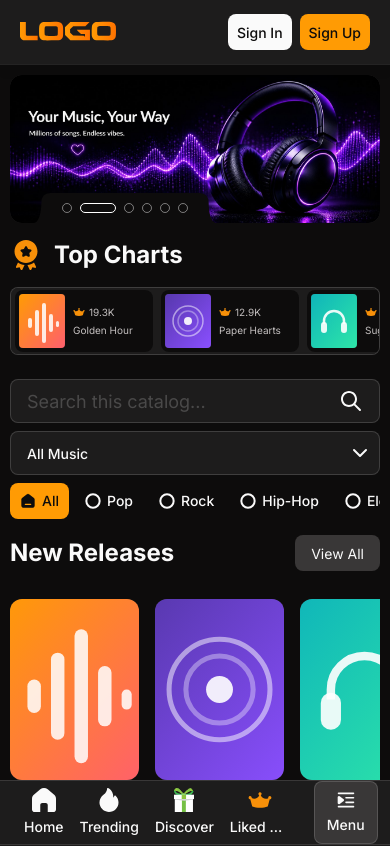
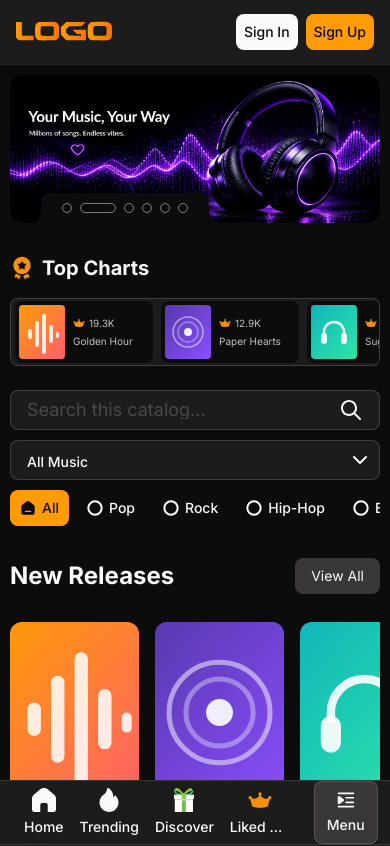
Before and after one commit to AvetBadalyan/Skillex-task, a React (Vite) app: page / in a window 390 px wide. Shown: the top 846 px of the page. Built offline with nearby package versions, Linux system fonts and the light colour scheme.

Commit message:
fix responsive styles

```diff
--- a/src/components/FilterBar/FilterBar.scss
+++ b/src/components/FilterBar/FilterBar.scss
@@ -4,7 +4,7 @@
 .filter-bar {
   display: flex;
   flex-direction: column;
-  gap: var(--space-8);
+  gap: var(--space-10);
   margin-top: var(--space-24);
 
   @include screen-from($screen-tablet) {
@@ -16,7 +16,7 @@
   &__tabs {
     @include horizontal-scroll-row;
     align-items: center;
-    gap: var(--space-6);
+    gap: var(--space-8);
     order: 3;
 
     @include screen-from($screen-tablet) {
@@ -75,11 +75,12 @@
     position: relative;
     display: flex;
     order: 2;
-    height: 4.4rem;
+    height: 4rem;
 
     @include screen-from($screen-tablet) {
       order: 1;
       flex: 0 0 27.8rem;
+      height: 4.4rem;
     }
   }
 
@@ -118,7 +119,7 @@
     align-items: center;
     gap: var(--space-8);
     order: 1;
-    height: 4.4rem;
+    height: 4rem;
     padding: var(--space-10) var(--space-16);
     border: 1px solid var(--color-border-subtle);
     border-radius: var(--radius-md);
@@ -127,6 +128,7 @@
     @include screen-from($screen-tablet) {
       flex: 1 1 auto;
       min-width: 0;
+      height: 4.4rem;
     }
   }
 
--- a/src/components/Footer/Footer.scss
+++ b/src/components/Footer/Footer.scss
@@ -225,8 +225,10 @@
   &__disclaimer {
     margin: 0;
     max-width: 80.5rem;
-    font-size: var(--text-lg);
-    color: var(--color-text-muted);
+    font-size: var(--text-base);
+    font-weight: 400;
+    line-height: 1.5;
+    color: var(--color-text-primary);
   }
 
   &__legal-actions {
@@ -259,6 +261,7 @@
 
   &__scroll-top {
     @include icon-chip(4rem);
+    border: 1px solid var(--color-border-subtle);
 
     @include screen-from($screen-tablet) {
       display: none;
--- a/src/components/Header/Header.scss
+++ b/src/components/Header/Header.scss
@@ -21,7 +21,11 @@
     height: var(--header-height);
     max-width: var(--content-max-width);
     margin: 0 auto;
-    padding: var(--space-12) var(--space-20);
+    padding: var(--space-8) var(--space-16);
+
+    @include screen-from($screen-tablet) {
+      padding: var(--space-12) var(--space-20);
+    }
   }
 
   &__logo-link {
@@ -140,14 +144,13 @@
     height: 3.6rem;
     padding: 0 var(--space-8);
     border-radius: var(--radius-md);
-    border: 1px solid transparent;
     font-family: var(--font-family);
     font-size: var(--text-md);
     font-weight: 500;
+    line-height: var(--lh-tight);
     cursor: pointer;
     transition:
       background-color var(--transition-base),
-      border-color var(--transition-base),
       filter var(--transition-base);
 
     @include screen-from($screen-tablet) {
--- a/src/components/LabelsSection/LabelsSection.scss
+++ b/src/components/LabelsSection/LabelsSection.scss
@@ -47,7 +47,7 @@
     font-weight: 700;
     letter-spacing: 0.02em;
     text-transform: uppercase;
-    color: var(--color-text-muted);
+    color: var(--color-white);
     text-align: center;
     white-space: nowrap;
     text-overflow: ellipsis;
--- a/src/components/Main/Main.scss
+++ b/src/components/Main/Main.scss
@@ -4,7 +4,7 @@
   flex: 1;
   display: flex;
   flex-direction: column;
-  gap: var(--space-16);
+  gap: var(--space-32);
   align-self: center;
   width: 100%;
   max-width: var(--content-max-width);
@@ -12,8 +12,11 @@
   padding-bottom: var(--space-36);
 
   @include screen-from($screen-tablet) {
-    gap: var(--space-24);
     padding: var(--space-20);
     padding-bottom: var(--space-64);
   }
+
+  @include screen-from($screen-desktop) {
+    gap: var(--space-48);
+  }
 }
--- a/src/components/Slideshow/Slideshow.scss
+++ b/src/components/Slideshow/Slideshow.scss
@@ -74,7 +74,7 @@
 
     &--active {
       width: 3.6rem;
-      border-color: #ffffff;
+      border-color: rgba(255, 255, 255, 0.45);
     }
   }
 }
--- a/src/components/TopCharts/TopCharts.scss
+++ b/src/components/TopCharts/TopCharts.scss
@@ -5,23 +5,29 @@
   &__title {
     display: flex;
     align-items: center;
-    gap: var(--space-12);
+    gap: var(--space-8);
     margin: 0 0 var(--space-16);
-    font-size: var(--heading-04);
+    font-size: var(--heading-05);
     font-weight: 700;
     line-height: var(--lh-4-3);
     color: var(--color-text-primary);
 
     @include screen-from($screen-tablet) {
       margin-bottom: var(--space-20);
+      font-size: var(--heading-04);
     }
   }
 
   &__title-icon {
     display: block;
-    width: 3.2rem;
-    height: 3.2rem;
+    width: 2.4rem;
+    height: 2.4rem;
     flex-shrink: 0;
+
+    @include screen-from($screen-tablet) {
+      width: 3.2rem;
+      height: 3.2rem;
+    }
   }
 
   &__list {
--- a/src/constants/footer.js
+++ b/src/constants/footer.js
@@ -34,9 +34,9 @@ export const FOOTER_SECTIONS = [
 ];
 
 export const SOCIAL_LINKS = [
+  { icon: IconTelegram, href: '#', label: 'Telegram' },
   { icon: IconLinkedin, href: '#', label: 'LinkedIn' },
   { icon: IconTwitter, href: '#', label: 'Twitter' },
-  { icon: IconTelegram, href: '#', label: 'Telegram' },
   { icon: IconViber, href: '#', label: 'Viber' },
 ];
 
--- a/src/styles/_variables.scss
+++ b/src/styles/_variables.scss
@@ -14,6 +14,7 @@
   --color-tab-active-start: #7a2e0e;
   --color-tab-active-end: #b54708;
 
+  --color-white: #ffffff;
   --color-text-primary: #fafafa;
   --color-text-muted: #c4c0c0;
   --color-text-nav-label: #aaa6a6;
@@ -75,7 +76,7 @@
   --lh-4-3: calc(4 / 3);
 
   --transition-base: 200ms ease;
-  --transition-sidebar: 250ms ease;
+  --transition-sidebar: 0.3s ease-in-out;
 
   // Sidebar drawer + backdrop must stay above the header, so ascending
   // order here matters: bottom nav < header < sidebar.
```
